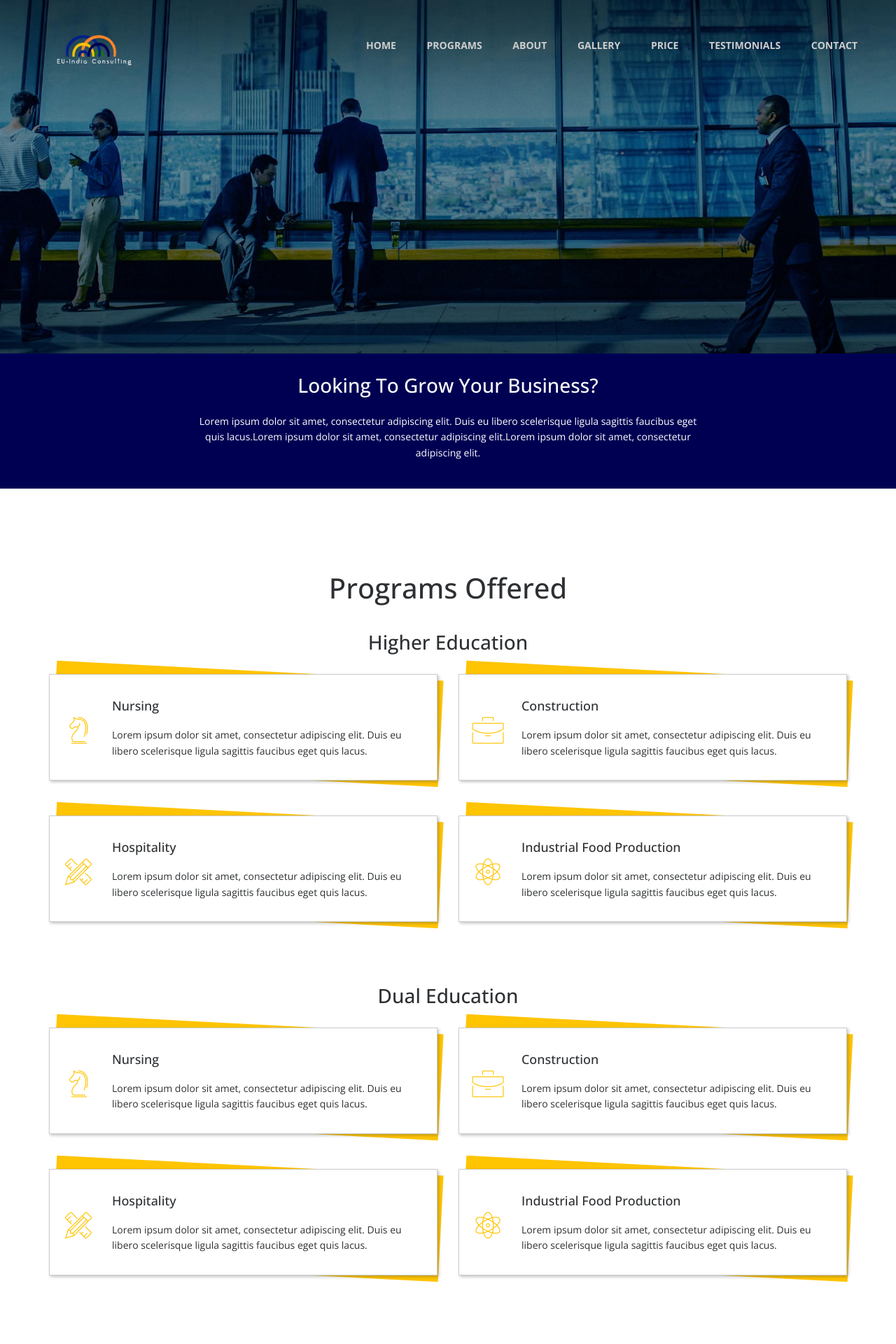
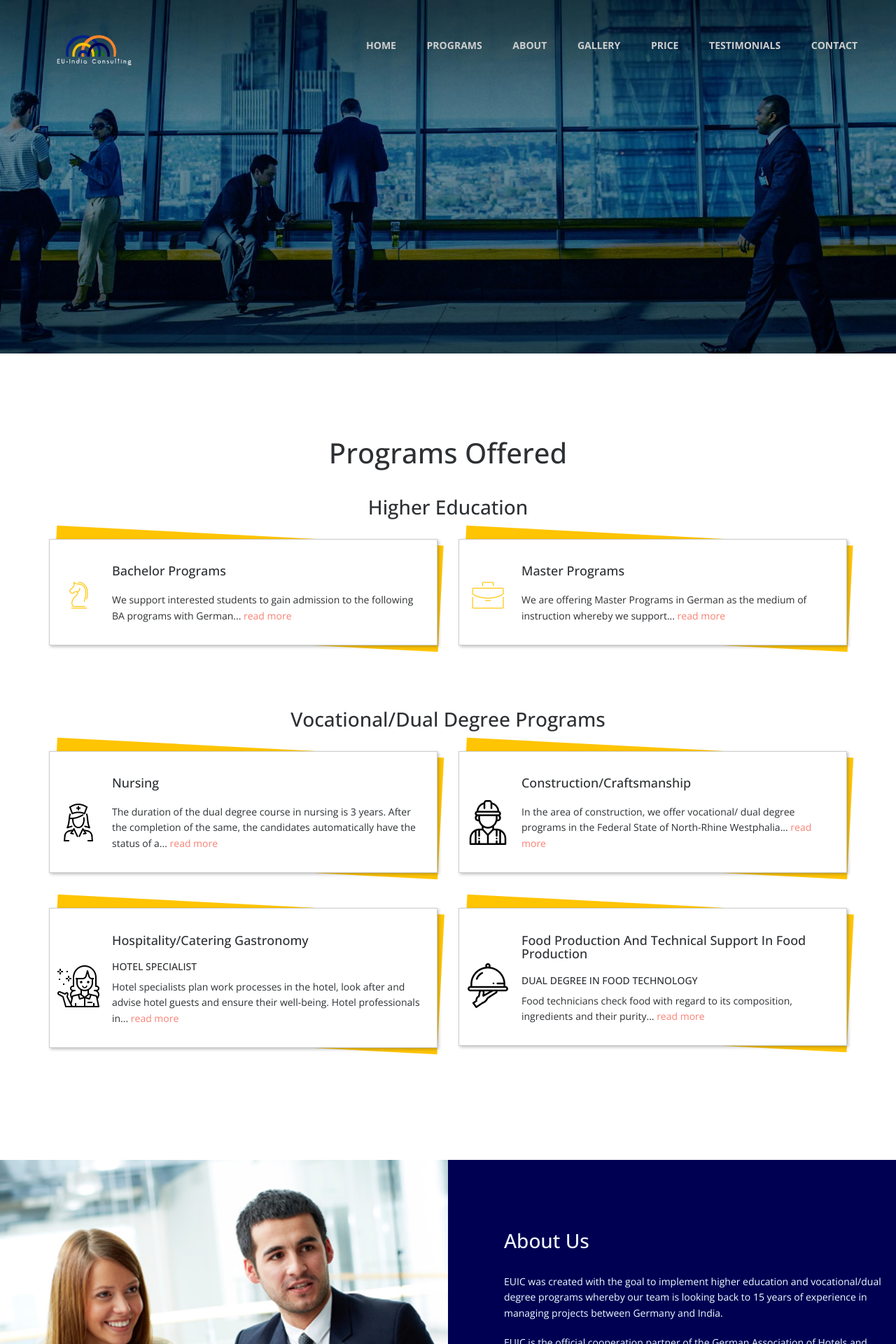
Before and after one commit to sharmaprakhar475/eu-india-consulting, a PHP site: page / in a window 1280 px wide. Shown: the top 1920 px of the page at 70% size. Run offline with PHP 8.4, Linux system fonts and the light colour scheme; some libraries are stand-ins or nearby versions; some web fonts are replaced.

Commit message:
code splitting in php files

```diff
--- a/css/main.css
+++ b/css/main.css
@@ -28,10 +28,21 @@ h4 {
 	font-weight: 400;
 }
 h5 {
+	font-size: 16px;
+	color: #2d3033;
+	text-transform: uppercase;
+	font-weight: 700;
+}
+h6 {
 	font-size: 14px;
 	color: #2d3033;
 	text-transform: uppercase;
-	font-weight: 700;
+	font-weight: 500;
+}
+ul {
+	font-size: 14px;
+	color: #2d3033 ;
+	font-weight: 500;
 }
 .btn {
 	background-color: transparent;
@@ -65,7 +76,7 @@ h5 {
 	Global Styles
 -------------------------------------------------------------------------------*/
 a {
-	color: red;
+	color: salmon;
 }
 a:hover, a:focus {
 	text-decoration: none;
@@ -379,6 +390,7 @@ Common Styles
 }
 .services {
 	margin-bottom: 50px;
+	height: max-content;
 }
 .services-content {
 	padding: 30px 20px 20px 89px;
@@ -389,6 +401,7 @@ Common Styles
 	position: relative;
 	/* z-index: 9; */
 	box-shadow: 2px 2px 4px rgba(72, 72, 72, 0.34);
+
 }
 .services-content:before {
     content: '';
@@ -536,7 +549,7 @@ About
 }
 
 .content-3-10 .image-container .background-image-holder {
-	background: url('../images/06.jpg') no-repeat center center;
+	background: url('../images/consulting-implementation.jpg') no-repeat center center;
 	-webkit-background-size: cover;
 	-moz-background-size: cover;
 	-o-background-size: cover;
--- /dev/null
+++ b/footer.php
@@ -0,0 +1,30 @@
+<footer class="footer">
+<div class="container-fluid">
+<div id="map-row" class="row">
+  <div class="col-md-4" style=" padding-top:90px; padding-left:180px;"><img src="images/logo/logo.png" width="300px" ></div>
+  <div class="col-md-4" style=" text-align:center;padding-left:10px;">
+    <h2>Links</h2>
+    <ul>
+      <li><a href="#banner">Home</a></li>
+      <li><a href="#services">Programs</a></li>
+      <li><a href="#content-3-10">About</a></li>
+      <li><a href="#gallery">Gallery</a></li>
+      <li><a href="#pricing5">Price</a></li>
+      <li><a href="#testimonials">Testimonials</a></li>
+      <li><a href="#contact">Contact</a></li>
+    </ul>
+  </div>
+	 <div class="col-md-4" style="text-align: center;padding-bottom: 30px;">
+			<h2>Contact us</h2>
+    		<address>
+    			<strong>EU-India Consulting</strong><br>
+    			23 Rue Henri Gorjus<br>
+          69004 Lyon France<br>
+    			Phone: +33 (0) 6 86 71 95 94<br>
+          Email: eu.indiaconsulting@gmail.com
+    		</address>
+			  © 2021 EU-India Consulting.
+	 </div>
+	 </div>
+</div>
+</footer>
--- /dev/null
+++ b/header.php
@@ -0,0 +1,41 @@
+<section class="banner" role="banner" >
+  <header id="header">
+    <div class="header-content clearfix" > <a class="logo" href="index.html"><img src="images/logo/logo.png" width="150px" style="padding-top:5px;"></a>
+      <nav class="navigation" role="navigation">
+        <ul class="primary-nav" style="padding-top:15px;padding-bottom:0px;">
+		      <li><a href="#banner">Home</a></li>
+          <li><a href="#services">Programs</a></li>
+          <li><a href="#content-3-10">About</a></li>
+          <li><a href="#gallery">Gallery</a></li>
+         <!-- <li><a href="#teams">Our Team</a></li>-->
+          <li><a href="#pricing5">Price</a></li>
+          <li><a href="#testimonials">Testimonials</a></li>
+          <li><a href="#contact">Contact</a></li>
+        </ul>
+      </nav>
+      <a href="#" class="nav-toggle">Menu<span></span></a> </div>
+  </header>
+  <!-- banner text -->
+    <div class="banner" id="banner">
+	<div class="slider-banner">
+            <div data-lazy-background="images/slides/1.jpg" >
+                <h3 data-pos="['68%', '-40%', '58%', '42%']" data-duration="700" data-effect="move">
+                    Success
+                </h3> <br>
+                <p data-pos="['75%', '110%', '75%', '36%']" data-duration="700" data-effect="move">
+                    Lorem ipsum dolor sitamet consectetur adipiscing
+                </p>
+            </div>
+            <div data-lazy-background="images/slides/2.jpg">
+                <h3 data-pos="['75%', '-40%', '58%', '42%']" data-duration="700" data-effect="move">
+                    Ultimate
+                </h3> <br>
+                <p data-pos="['75%', '110%', '75%', '36%']" data-duration="700" data-effect="move">
+                    Lorem ipsum dolor sitamet consectetur adipiscing
+                </p>
+            </div>
+
+        </div>
+      <!-- banner text -->
+    </div>
+</section>
--- a/index.html
+++ b/index.php
@@ -23,57 +23,19 @@
 
 <body>
 <!-- header section -->
-<section class="banner" role="banner" >
-  <header id="header">
-    <div class="header-content clearfix" > <a class="logo" href="index.html"><img src="images/logo/logo.png" width="150px" style="padding-top:5px;"></a>
-      <nav class="navigation" role="navigation">
-        <ul class="primary-nav" style="padding-top:15px;padding-bottom:0px;">
-		      <li><a href="#banner">Home</a></li>
-          <li><a href="#services">Programs</a></li>
-          <li><a href="#content-3-10">About</a></li>
-          <li><a href="#gallery">Gallery</a></li>
-         <!-- <li><a href="#teams">Our Team</a></li>-->
-          <li><a href="#pricing5">Price</a></li>
-          <li><a href="#testimonials">Testimonials</a></li>
-          <li><a href="#contact">Contact</a></li>
-        </ul>
-      </nav>
-      <a href="#" class="nav-toggle">Menu<span></span></a> </div>
-  </header>
-  <!-- banner text -->
-    <div class="banner" id="banner">
-	<div class="slider-banner">
-            <div data-lazy-background="images/slides/1.jpg" >
-                <h3 data-pos="['68%', '-40%', '58%', '42%']" data-duration="700" data-effect="move">
-                    Success
-                </h3> <br>
-                <p data-pos="['75%', '110%', '75%', '36%']" data-duration="700" data-effect="move">
-                    Lorem ipsum dolor sitamet consectetur adipiscing
-                </p>
-            </div>
-            <div data-lazy-background="images/slides/2.jpg">
-                <h3 data-pos="['75%', '-40%', '58%', '42%']" data-duration="700" data-effect="move">
-                    Ultimate
-                </h3> <br>
-                <p data-pos="['75%', '110%', '75%', '36%']" data-duration="700" data-effect="move">
-                    Lorem ipsum dolor sitamet consectetur adipiscing
-                </p>
-            </div>
-
-        </div>
-      <!-- banner text -->
-    </div>
-</section>
+<?php
+include "./header.php";
+?>
 <!-- header section -->
 <!-- intro section -->
-<section id="intro" class="section intro">
+<!-- <section id="intro" class="section intro">
   <div class="container">
     <div class="col-md-8 col-md-offset-2 text-center">
       <h3>Looking to grow your business?</h3>
       <p>Lorem ipsum dolor sit amet, consectetur adipiscing elit. Duis eu libero scelerisque ligula sagittis faucibus eget quis lacus.Lorem ipsum dolor sit amet, consectetur adipiscing elit.Lorem ipsum dolor sit amet, consectetur adipiscing elit.</p>
     </div>
   </div>
-</section>
+</section> -->
 <!-- intro section -->
 <!-- services section -->
 <section id="services" class="services service-section">
@@ -84,53 +46,71 @@
     <div class="row">
       <div class="col-md-6 col-sm-6 services text-center"> <span class="icon icon-strategy"></span>
         <div class="services-content">
-          <h5>Nursing</h5>
-          <p>Lorem ipsum dolor sit amet, consectetur adipiscing elit. Duis eu libero scelerisque ligula sagittis faucibus eget quis lacus.</p>
+          <h5>Bachelor Programs</h5>
+          <p>We support interested students to gain admission to the following BA programs with German...<a href="css/bachelor.html"> read more</a></p>
         </div>
       </div>
       <div class="col-md-6 col-sm-6 services text-center"> <span class="icon icon-briefcase"></span>
         <div class="services-content">
-          <h5>Construction</h5>
-          <p>Lorem ipsum dolor sit amet, consectetur adipiscing elit. Duis eu libero scelerisque ligula sagittis faucibus eget quis lacus.</p>
-        </div>
-      </div>
-      <div class="col-md-6 col-sm-6 services text-center"> <span class="icon icon-tools"></span>
-        <div class="services-content">
-          <h5>Hospitality</h5>
-          <p>Lorem ipsum dolor sit amet, consectetur adipiscing elit. Duis eu libero scelerisque ligula sagittis faucibus eget quis lacus.</p>
-        </div>
-      </div>
-      <div class="col-md-6 col-sm-6 services text-center"> <span class="icon icon-genius"></span>
-        <div class="services-content">
-          <h5>Industrial Food Production</h5>
-          <p>Lorem ipsum dolor sit amet, consectetur adipiscing elit. Duis eu libero scelerisque ligula sagittis faucibus eget quis lacus.</p>
+          <h5>Master Programs</h5>
+          <p>We are offering Master Programs in German as the medium of instruction whereby we support...<a href="css/masters.html"> read more</a></p>
         </div>
       </div>
       </div>
-    <h3 class="wow fadeInDown animated" style="padding-top: 20px;padding-bottom: 20px;">Dual Education</h3>
+    <h3 class="wow fadeInDown animated" style="padding-top: 20px;padding-bottom: 20px;">Vocational/Dual Degree Programs</h3>
     <div class="row">
-      <div class="col-md-6 col-sm-6 services text-center"> <span class="icon icon-strategy"></span>
+      <div class="col-md-6 col-sm-6 services text-center"> <span class="icon"><img src="images/icon/nurse.png"></span>
         <div class="services-content">
           <h5>Nursing</h5>
-          <p>Lorem ipsum dolor sit amet, consectetur adipiscing elit. Duis eu libero scelerisque ligula sagittis faucibus eget quis lacus.</p>
+          <p>The duration of the dual degree course in nursing is 3 years. After the completion of the same, the candidates automatically have the status of a...<a href="css/nursing.html" > read more</a></p><!--<p> registered nurse in Germany. The course is a general nursing course. With the degree the candidate can work everywhere, meaning in medical facilities to take care of aged citizens as well as in general hospitals. With regard to the curriculum, the generalist vocational degree course combines elements in geriatric care, healthcare and nursing as well as healthcare and children's nursing whereby the graduate completes the program with the professional title of "nursing specialist". The candidates also have the option to opt for further studies after the completion of the course for example with the goal to specialize in a particular domain such as child care, surgical care or emergency care.</p>
+          <p>The medical facilities for aged citizens care which are the practical training partners for the program will provide the students with a monthly scholarship to cover all the costs during the time of their education which amounts to 940-1200 € per month in the first year, 1000-1250 € per month in the second year and 1100-1300 € per month in the third year of training. After the successful graduation from the program each participant is guaranteed placement with the training partner or another hospital/ facility for medical care of aged citizens in Germany.</p>
+          -->
         </div>
       </div>
-      <div class="col-md-6 col-sm-6 services text-center"> <span class="icon icon-briefcase"></span>
+      <div class="col-md-6 col-sm-6 services text-center"> <span class="icon"><img src="images/icon/worker.png"></span>
         <div class="services-content">
-          <h5>Construction</h5>
-          <p>Lorem ipsum dolor sit amet, consectetur adipiscing elit. Duis eu libero scelerisque ligula sagittis faucibus eget quis lacus.</p>
+          <h5>Construction/Craftsmanship</h5>
+          <p>In the area of construction, we offer vocational/ dual degree programs in the Federal State of North-Rhine Westphalia...<a href="css/construction.html"> read more</a></p><!--<p> and Berlin/ Brandenburg. The objective is to create opportunities to join our vocational training programs while being sponsored by a construction company as the practical training partner related to the following positions: concrete and reinforced concrete constructor; insulator for heat, cold, noise and fire protection; road constructor (builder); pipe constructor, drainage/canal constructor; mason and carpenter.</p>
+          <p>The duration of the apprenticeship is 3 years whereby the candidate is taught at a specialized institute and receives practical training. The companies are often interested for the students to further qualify with Masters in Craftsmanship after having gained some work experience in order to take on leading roles/positions at the construction side.</p>
+          <p>The duration of the dual degree course is 3 years and all students will receive a monthly stipend (training salary), paid by the practical training partner (company) which amounts to 800-890 € in the first year, 1000-1200 € in the second year and 1200-1400 € in the third year. After the successful graduation from the program each participant is guaranteed placement with the training partner or another construction company in Germany.</p>
+          -->
         </div>
       </div>
-      <div class="col-md-6 col-sm-6 services text-center"> <span class="icon icon-tools"></span>
+      <div class="col-md-6 col-sm-6 services text-center"> <span class="icon"><img src="images/icon/hospitality.png"></span>
         <div class="services-content">
-          <h5>Hospitality</h5>
-          <p>Lorem ipsum dolor sit amet, consectetur adipiscing elit. Duis eu libero scelerisque ligula sagittis faucibus eget quis lacus.</p>
+          <h5>Hospitality/Catering Gastronomy</h5>
+          <h6>Hotel Specialist</h6>
+          <p>Hotel specialists plan work processes in the hotel, look after and advise hotel guests and ensure their well-being. Hotel professionals in...<a href="css/hospitality.html"> read more</a></p><!--<p> all departments of a hotel lend a hand, for example, they prepare and control the guest rooms, serve in the restaurant and work in the kitchen. They organize events and allocate the rooms. Hotel professionals issue invoices, plan the deployment of staff and monitor, for example, the kitchen assistants. They are also responsible for bookkeeping and warehousing. They negotiate with tour operators and are involved in the development and implementation of marketing measures in large hotels.</p>
+          <h6>Restaurant Specialist</h6>
+          <p>Restaurant specialists set and decorate tables, greet guests, give recommendations for food and drink choices and take orders. They also serve food and drinks, create the invoice and collect the payment. Often, they also help to put together and design menus. In hotels they can also work in the floor service. In addition, they prepare special events such as weddings or banquets and ensure that everything runs smoothly.</p>
+          <h6>Chef</h6>
+          <p>Chefs are mainly employed in hotels and restaurants, in hospitals, health spas and nursing homes, but also in company canteens of large companies and organizations, educational institutions, etc., where they prepare all kinds of food and organize work processes in the kitchen. They create the menus and take care of the purchase and proper storage of the groceries. Chefs assign the kitchen staff and ensure compliance with hygiene regulations. They work in a team with colleagues, kitchen assistants and restaurant specialists and have contact with suppliers and their guests.</p>
+          <p>The duration of the vocational dual degree training programs is 3 years and the stipends are 740-850 € per month in the first year, 800-950 € in the second year and 900-1100 € in the third year of training. In addition, food packages and accommodation are often provided by the hotels. After the successful graduation from the program each participant is guaranteed placement with the training partner.</p>
+          <h6>System catering specialists</h6>
+          <p>System catering specialists organize all areas of a restaurant which is centrally established and part of a standardised catering concept. Part of their job profile is to ensure compliance with the specified standards. They regulate the work processes in purchasing, warehousing, the kitchen, in service, in guest relations or in sales and also take on personnel planning. System catering specialists also monitor the quality of the products, control the cost development, plan and implement marketing measures. They look after the guests, process complaints and ensure compliance with hygiene and safety rules.</p>
+          <p>The duration of the vocational dual degree training program is 3 years and the stipends are 901 € per month in the first year, 1052 € in the second year and 1226 € in the third year of training. In addition, food packages are often provided by the employer. After the successful graduation from the program each participant is guaranteed placement with the training partner.</p>
+          -->
         </div>
       </div>
-      <div class="col-md-6 col-sm-6 services text-center"> <span class="icon icon-genius"></span>
+      <div class="col-md-6 col-sm-6 services text-center"> <span class="icon"><img src="images/icon/food-service.png"></span>
         <div class="services-content">
-          <h5>Industrial Food Production</h5>
-          <p>Lorem ipsum dolor sit amet, consectetur adipiscing elit. Duis eu libero scelerisque ligula sagittis faucibus eget quis lacus.</p>
+          <h5>Food Production and Technical Support in Food Production</h5>
+          <h6>Dual Degree in Food Technology</h6>
+          <p>Food technicians check food with regard to its composition, ingredients and their purity...<a href="css/food_production.html"> read more</a></p><!--<p> or pollutant content. The food is examined using biological and chemical examination methods and reports are drawn up on this basis. The aim is to develop new products and production processes. Food technicians require a good chemical and technical understanding, a systematic way of working as well as communication and problem-solving skills.</p>
+          <p>The typical tasks of a food technician:</p>
+          <ul>
+            <li>Examination and analysis of food samples</li>
+            <li>Drafting of reports</li>
+            <li>Planning and monitoring of production processes</li>
+            <li>Elaboration of legal rules and regulations</li>
+            <li>Implementation of quality controls on raw materials, intermediate and end products</li>
+          </ul>
+          <h6>Industrial Electrician in Food Production</h6>
+          <p>An industrial electrician works with mechanical components and electrical equipment. Typical tasks are the laying of cables and connections and to connect them to one another. Further an industrial electrician sets up automated systems by programming and configuring them. In addition, the job profile includes reviewing the industrial facility by testing it and regular maintenance and repairs of the machines used in the production unit. The industrial electrician is responsible for the entire electrical system, it’s expansion and maintenance to ensure all work processes run smoothly.</p>
+          <h6>Mechatronics technician in Food Production</h6>
+          <p>A mechatronics technician is measuring angles or voltage in electrical circuits and is comparing the results obtained in the work process with previous data. Further tasks are maintaining and repairing machines as systems and machines have to be checked at regular intervals in order to guarantee safe and reliable functionality in the long term. In addition, the mechatronics technician assembles and disassembles machine parts meaning he puts machines and systems together or takes them apart. Lastly, the job profile contains the setting up of electrical circuits.</p>
+          <p>The duration of the vocational dual degree training programs related to food production is also 3 years and the stipends are 950 € per month in the first year, 1050 € in the second year and 1150 € in the third year of training. After the successful graduation from the program each participant is guaranteed placement with the training partner.</p>
+        -->
         </div>
       </div>
      </div>
@@ -153,10 +133,12 @@
 					<h3 style="color:aliceblue;">About Us</h3>
 				</div>
 				<div class="editContent">
-					<p style="color: azure;">Lorem ipsum dolor sit amet, consectetur adipisicing elit, sed do eiusmod tempor incididunt ut labore et dolore magna aliqua. Ut enim ad minim veniam.Lorem ipsum dolor sit amet, consectetur adipiscing elit. Duis eu libero scelerisque ligula sagittis faucibus eget quis lacus.Lorem ipsum dolor sit amet, consectetur adipiscing elit.Lorem ipsum dolor sit amet, consectetur adipiscing elit</p>
-					<p style="color: azure;">Duis eu libero scelerisque ligula sagittis faucibus eget quis lacus.Lorem ipsum dolor sit amet, consectetur adipiscing elit.Lorem ipsum dolor sit amet, consectetur adipiscing elit</p>
-				</div>
-				<a href="#gallery" class="btn btn-outline btn-outline outline-dark">Our Gallery</a>
+					<p style="color: azure;">EUIC was created with the goal to implement higher education and vocational/dual degree programs whereby our team is looking back to 15 years of experience in managing projects between Germany and India.</p>
+					<p style="color: azure;">EUIC is the official cooperation partner of the German Association of Hotels and Restaurants of the Federal German State of Thüringen and promotes and implements vocational/dual degree programs in hospitality for our partners in the Federal German State of Saxony.  In addition, we offer projects related to building a career in the catering gastronomy, nursing degree programs, vocational/dual degree opportunities in the area of construction and craftsmanship as well as food production.</p>
+          <p style="color: azure;">Along with our trusted partners in India, we market the programs, inform and select the students, support the participants in learning the German language and help them settle in Germany.</p>
+          <p style="color: azure;">In case you would like to learn more about our programs, don't hesitate to get in touch with us!</p>
+        </div>
+				<!--<a href="#gallery" class="btn btn-outline btn-outline outline-dark">Our Gallery</a>-->
 			</div>
 		</div><!-- /.row-->
 	</div><!-- /.container -->
@@ -469,36 +451,9 @@ semper aliquam quis mattis consectetur adipiscing elit.." </h1>
 </section>
 <!-- contact section -->
 <!-- Footer section -->
-<footer class="footer">
-<div class="container-fluid">
-<div id="map-row" class="row">
-  <div class="col-md-4" style=" padding-top:90px; padding-left:180px;"><img src="images/logo/logo.png" width="300px" ></div>
-  <div class="col-md-4" style=" text-align:center;padding-left:10px;">
-    <h2>Links</h2>
-    <ul>
-      <li><a href="#banner">Home</a></li>
-      <li><a href="#services">Programs</a></li>
-      <li><a href="#content-3-10">About</a></li>
-      <li><a href="#gallery">Gallery</a></li>
-      <li><a href="#pricing5">Price</a></li>
-      <li><a href="#testimonials">Testimonials</a></li>
-      <li><a href="#contact">Contact</a></li>
-    </ul>
-  </div>
-	 <div class="col-md-4" style="text-align: center;padding-bottom: 30px;">
-			<h2>Contact us</h2>
-    		<address>
-    			<strong>EU-India Consulting</strong><br>
-    			23 Rue Henri Gorjus<br>
-          69004 Lyon France<br>
-    			Phone: +33 (0) 6 86 71 95 94<br>
-          Email: eu.indiaconsulting@gmail.com
-    		</address>
-			  © 2021 EU-India Consulting.
-	 </div>
-	 </div>
-</div>
-</footer>
+<?php
+include "./footer.php";
+?>
 <!-- Footer section -->
 <!-- JS FILES -->
 <script src="https://ajax.googleapis.com/ajax/libs/jquery/1.11.3/jquery.min.js"></script>
```
Also changed, not shown: css/bachelor.html (added, +49 -0 lines), css/construction.html (added, +9 -0 lines), css/food_production.html (added, +21 -0 lines), css/hospitality.html (added, +16 -0 lines), css/masters.html (added, +56 -0 lines), css/nursing.html (added, +8 -0 lines), images/consulting-implementation.jpg (added).
